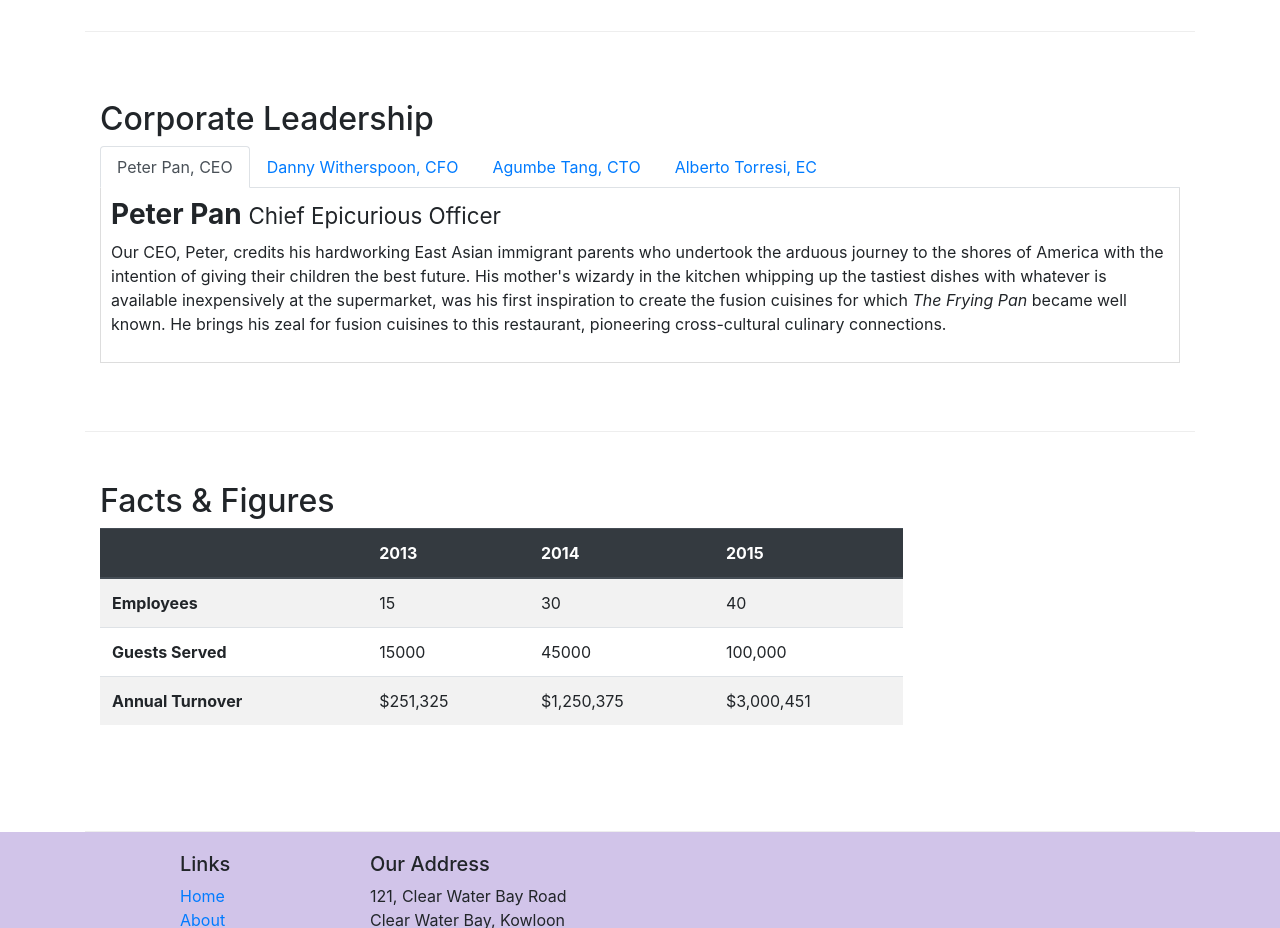
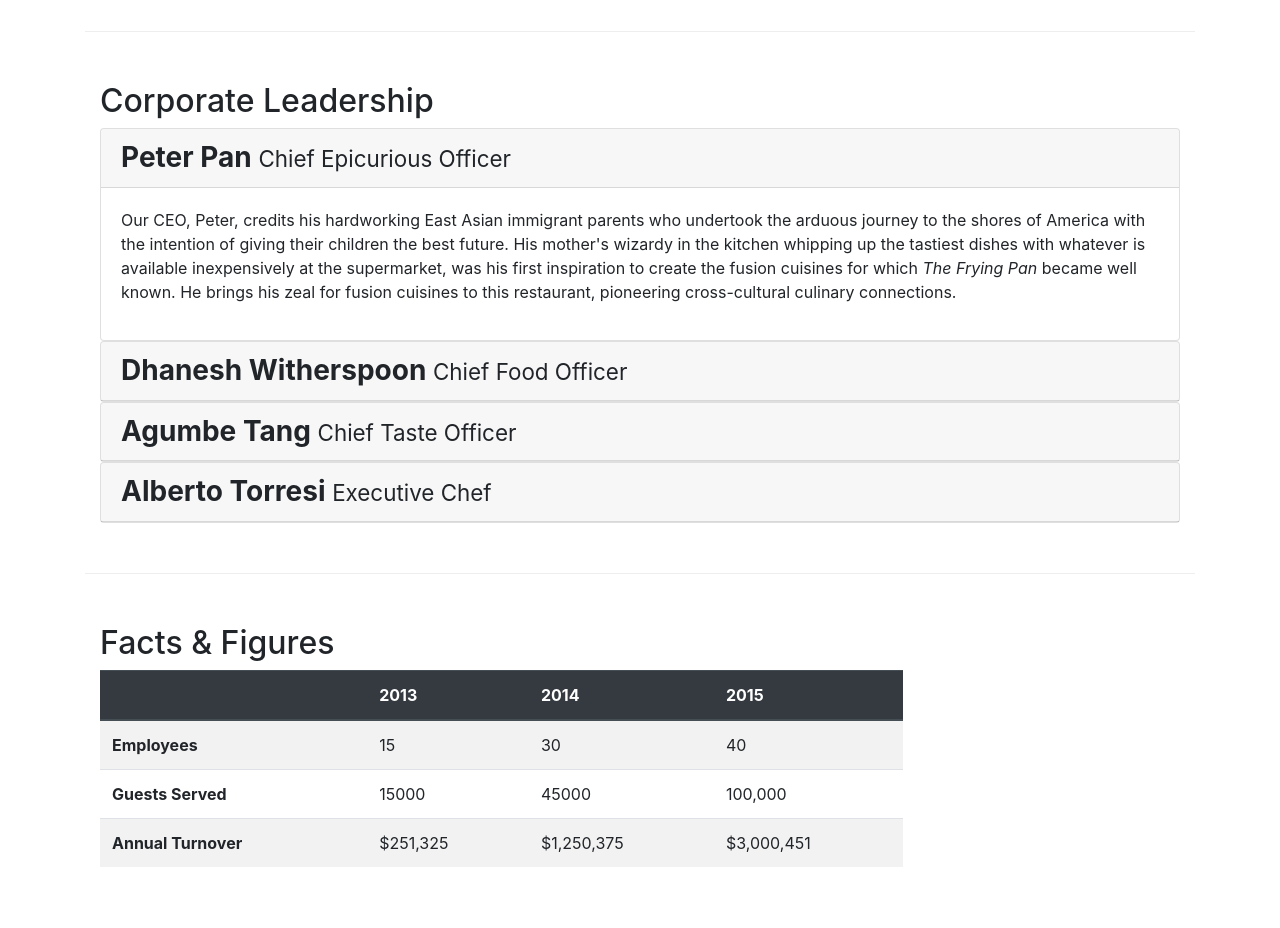
Before and after one commit to hmswrth/BootStrap4, a website: page aboutus.html in a window 1280 px wide. Shown: the part 940-1868 px from the top of the page. Drawn offline with nearby package versions, Linux system fonts and the light colour scheme.

Commit message:
accordion

```diff
--- a/aboutus.html
+++ b/aboutus.html
@@ -115,65 +115,67 @@
             <div class=" col-12 col-sm-12 align-self-center">
                 <h2>Corporate Leadership</h2>
 
-                <ul class="nav nav-tabs">
-                    <li class="nav-item">
-                        <a class="nav-link active" href="#peter" role="tab" data-toggle="tab">Peter Pan, CEO</a>
-                    </li>
-                    <li class="nav-item">
-                        <a class="nav-link" href="#danny" role="tab" data-toggle="tab">Danny Witherspoon, CFO</a>
-                    </li>
-                    <li class="nav-item">
-                        <a class="nav-link" href="#agumbe" role="tab" data-toggle="tab">Agumbe Tang, CTO</a>
-                    </li>
-                    <li class="nav-item">
-                        <a class="nav-link" href="#alberto" role="tab" data-toggle="tab">Alberto Torresi, EC</a>
-                    </li>
-                </ul>
+                <div id="accordion">
+                    <div class="card">
+                        <div class="card-header" role="tab" id="peterhead">
+                            <h3 class="mb-0">
+                                <a data-toggle="collapse" data-target="#peter">
+                                    <b>Peter Pan </b><small>Chief Epicurious Officer</small>
+                                </a>
+                            </h3>
+                        </div>
 
-                <div class="tab-content">
-                    <div role="tab-panel" class="tab-pane fade show active" id="peter">
-                        <h3><b>Peter Pan </b><small>Chief Epicurious Officer</small></h3>
-                        <p class="d-none d-sm-block">Our CEO, Peter, credits his hardworking East Asian immigrant
-                            parents
-                            who
-                            undertook the arduous
-                            journey to the shores of America with the intention of giving their children the best
-                            future.
-                            His
-                            mother's wizardy in the kitchen whipping up the tastiest dishes with whatever is available
-                            inexpensively at the supermarket, was his first inspiration to create the fusion cuisines
-                            for
-                            which
-                            <em>The Frying Pan</em> became well known. He brings his zeal for fusion cuisines to this
-                            restaurant, pioneering cross-cultural culinary connections.</p>
+                        <div role="tabpanel" class="collapse show" id="peter" data-parent="#accordion">
+                            <div class="card-body">
+                                <p class="d-none d-sm-block">Our CEO, Peter, credits his hardworking East Asian immigrant parents who undertook the arduous journey to the shores of America with the intention of giving their children the best future. His mother's wizardy in the kitchen whipping up the tastiest dishes with whatever is available inexpensively at the supermarket, was his first inspiration to create the fusion cuisines for which <em>The Frying Pan</em> became well known. He brings his zeal for fusion cuisines to this restaurant, pioneering cross-cultural culinary connections.</p>
+                            </div>
+                        </div>
                     </div>
 
-                    <div role="tab-panel" class="tab-pane fade" id="danny">
-                        <h3><b>Dhanesh Witherspoon </b><small>Chief Food Officer</small></h3>
-                        <p class="d-none d-sm-block">Our CFO, Danny, as he is affectionately referred to by his
-                            colleagues,
-                            comes from a long
-                            established
-                            family tradition in farming and produce. His experiences growing up on a farm in the
-                            Australian
-                            outback gave him great appreciation for varieties of food sources. As he puts it in his own
-                            words,
-                            <em>Everything that runs, wins, and everything that stays, pays!</em></p>
+                    <div class="card">
+                        <div class="card-header" role="tab" id="dannyhead">
+                            <h3 class="mb-0">
+                                <a data-toggle="collapse" data-target="#danny">
+                                    <b>Dhanesh Witherspoon </b><small>Chief Food Officer</small>
+                                </a>
+                            </h3>
+                        </div>
+                        <div role="tabpanel" class="collapse" id="danny" data-parent="#accordion">
+                            <div class="card-body">
+                                <p class="d-none d-sm-block">Our CFO, Danny, as he is affectionately referred to by his colleagues, comes from a long established family tradition in farming and produce. His experiences growing up on a farm in the Australian outback gave him great appreciation for varieties of food sources. As he puts it in his own words, <em>Everything that runs, wins, and everything that stays, pays!</em></p>
+                            </div>
+                        </div>
                     </div>
-                    <div role="tab-panel" class="tab-pane fade" id="agumbe">
-                        <h3><b>Agumbe Tang </b><small>Chief Taste Officer</small></h3>
-                        <p class="d-none d-sm-block">Blessed with the most discerning gustatory sense, Agumbe, our CTO,
-                            personally ensures that every
-                            dish
-                            that we serve meets his exacting tastes. Our chefs dread the tongue lashing that ensues if
-                            their
-                            dish does not meet his exacting standards. He lives by his motto, <em>You click only if you
-                                survive
-                                my lick.</em></p>
+
+                    <div class="card">
+                        <div class="card-header" role="tab" id="agumbehead">
+                            <h3 class="mb-0">
+                                <a data-toggle="collapse" data-target="#agumbe">
+                                    <b>Agumbe Tang </b><small>Chief Taste Officer</small>
+                                </a>
+                            </h3>
+                        </div>
+                        <div role="tabpanel" class="collapse" id="agumbe" data-parent="#accordion">
+                            <div class="card-body">
+                                <p class="d-none d-sm-block">Blessed with the most discerning gustatory sense, Agumbe, our CTO, personally ensures that every dish that we serve meets his exacting tastes. Our chefs dread the tongue lashing that ensues if their dish does not meet his exacting standards. He lives by his motto, <em>You click only if you survive my lick.</em></p>
+                            </div>
+                        </div>
                     </div>
-                    <div role="tab-panel" class="tab-pane fade" id="alberto">
-                        <h3><b>Alberto Torresi </b><small>Executive Chef</small></h3>
-                        <p class="d-none d-sm-block">Award winning three-star Michelin chef with wide International experience having worked closely with whos-who in the culinary world, he specializes in creating mouthwatering Indo-Italian fusion experiences. He says, <em>Put together the cuisines from the two craziest cultures, and you get a winning hit! Amma Mia!</em></p>
+
+                    <div class="card">
+                        <div class="card-header" role="tab" id="albertohead">
+                            <h3 class="mb-0">
+                                <a data-toggle="collapse" data-target="#alberto">
+                                <b>Alberto Torresi </b><small>Executive Chef</small>
+                                </a>
+                            </h3>
+                        </div>
+
+                            <div role="tabpanel" class="collapse" id="alberto">
+                                <div class="card-body">
+                                <p class="d-none d-sm-block">Award winning three-star Michelin chef with wide International experience having worked closely with whos-who in the culinary world, he specializes in creating mouthwatering Indo-Italian fusion experiences. He says, <em>Put together the cuisines from the two craziest cultures, and you get a winning hit! Amma Mia!</em></p>
+                            </div>
+                        </div>
                     </div>
 
                 </div>
```
